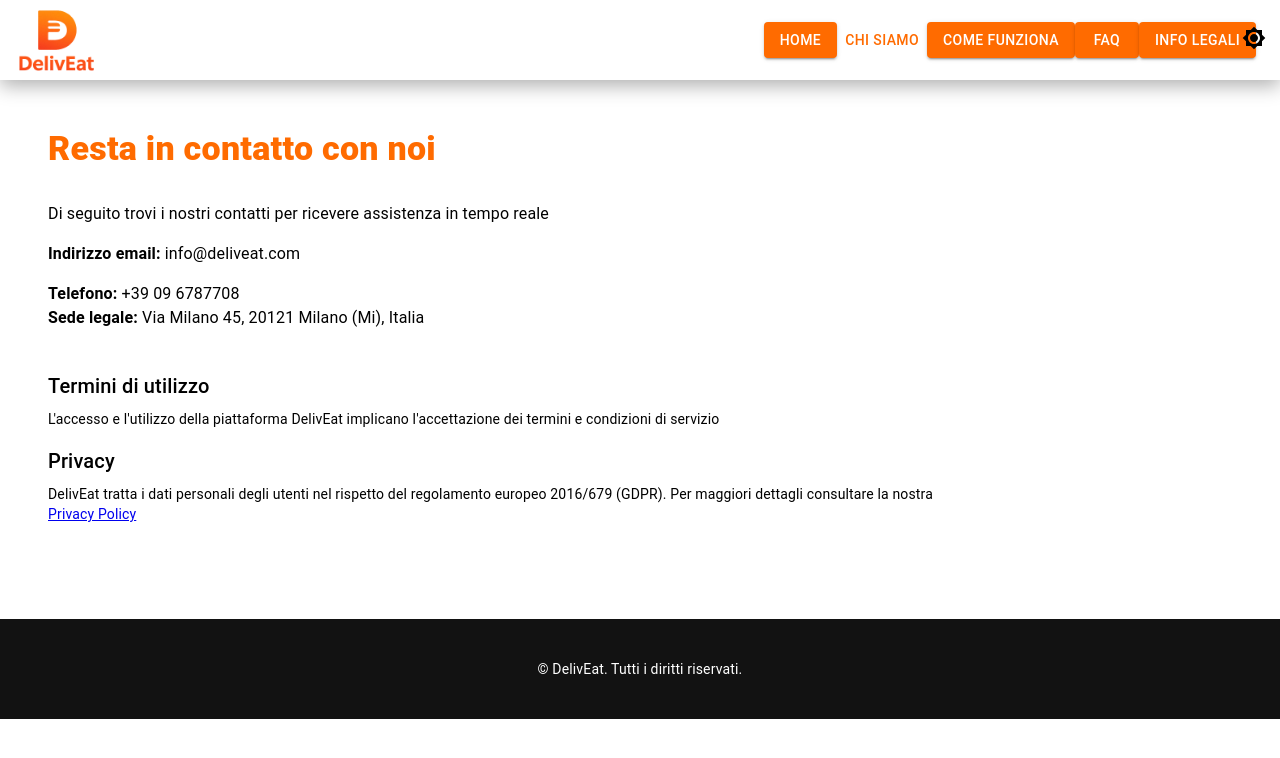
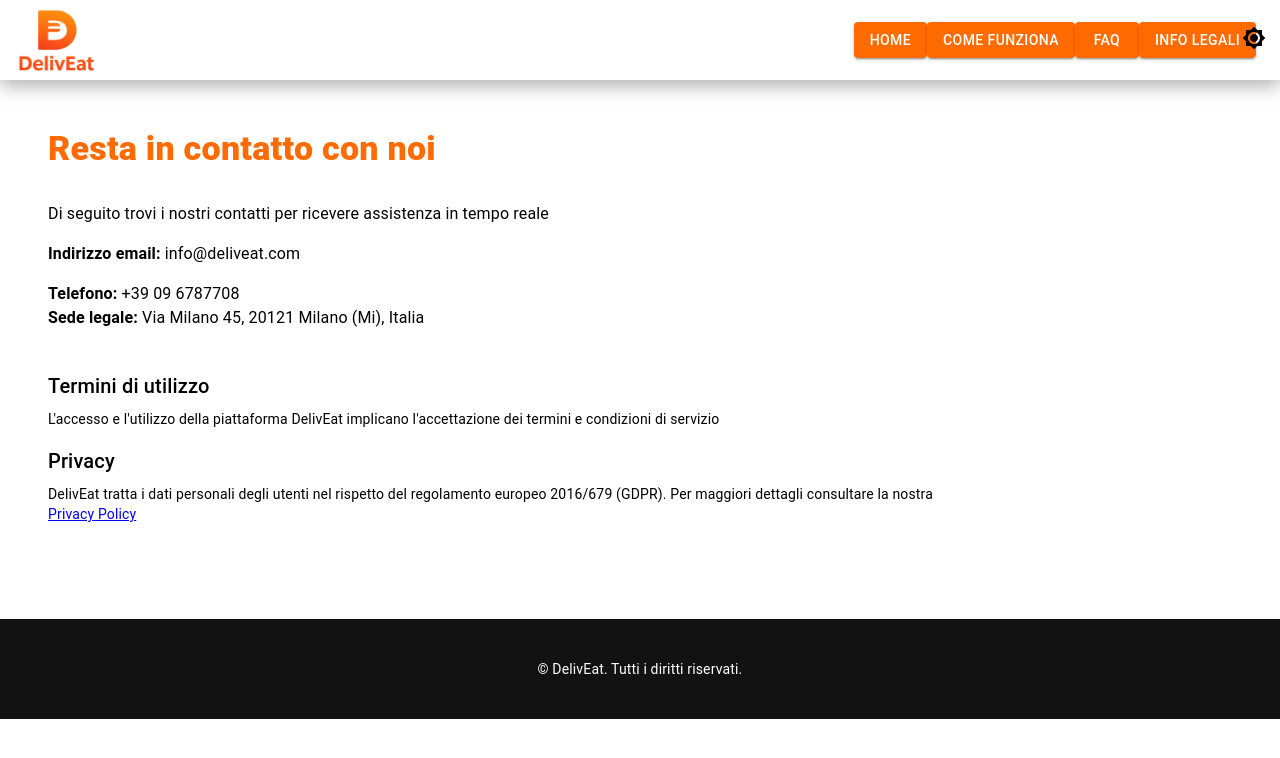
Before and after one commit to BadBoyEn/DelivEat, a React (Vite) app in the folder deliveat/: page /home/contatti in a window 1280 px wide. Shown: the top 758 px of the page. Built offline with nearby package versions, Linux system fonts and the light colour scheme; no server answers.

Commit message:
Update Contatti.jsx

```diff
--- a/deliveat/src/Components/GestioneHomePage/GestioneContatti/Contatti.jsx
+++ b/deliveat/src/Components/GestioneHomePage/GestioneContatti/Contatti.jsx
@@ -19,7 +19,6 @@
                     </Box>
                     <Box text="text" classname="links-box">
                         <Button component={Link} to="/" variant='contained' color="secondary">Home</Button>
-                        <Button component={Link} to="/home/chisiamo" color="secondary">Chi siamo</Button>
                         <Button variant='contained' color="secondary">Come funziona</Button>
                         <Button component={Link} to="/home/faq" variant='contained' color="secondary">FAQ</Button>
                         <Button component={Link} to="/home/info" variant='contained' color="secondary">Info Legali</Button>
```
